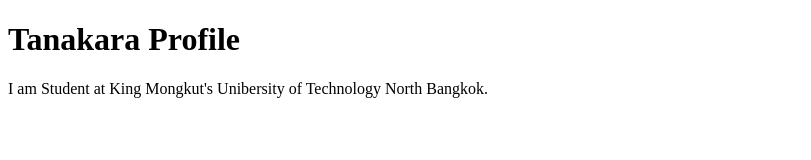
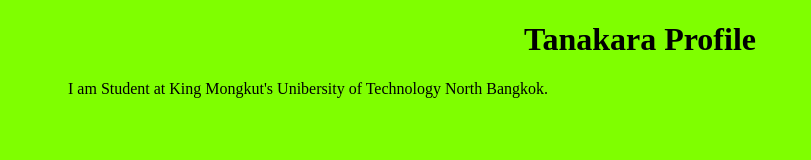
Before and after one commit to tgteuy1/github-desktop-project, a plain HTML site: page index.html in a window 1280 px wide. Shown: the whole page, without its empty margins (0-811 px from the left). Drawn offline with Linux system fonts and the light colour scheme.

Commit message:
Update index.html and create.css
Update index.html and create.css

```diff
--- /dev/null
+++ b/css/index.css
@@ -0,0 +1,9 @@
+body{
+    background-color: chartreuse;
+}
+h1{
+    text-align: center;
+}
+p{
+    text-indent: 60px;
+}
--- a/index.html
+++ b/index.html
@@ -3,7 +3,8 @@
 <head>
     <meta charset="UTF-8">
     <meta name="viewport" content="width=device-width, initial-scale=1.0">
-    <title>Document</title>
+    <title>Profile</title>
+    <link rel="stylesheet" href="css/index.css">
 </head>
 <body>
     <h1>Tanakara Profile</h1>
```
